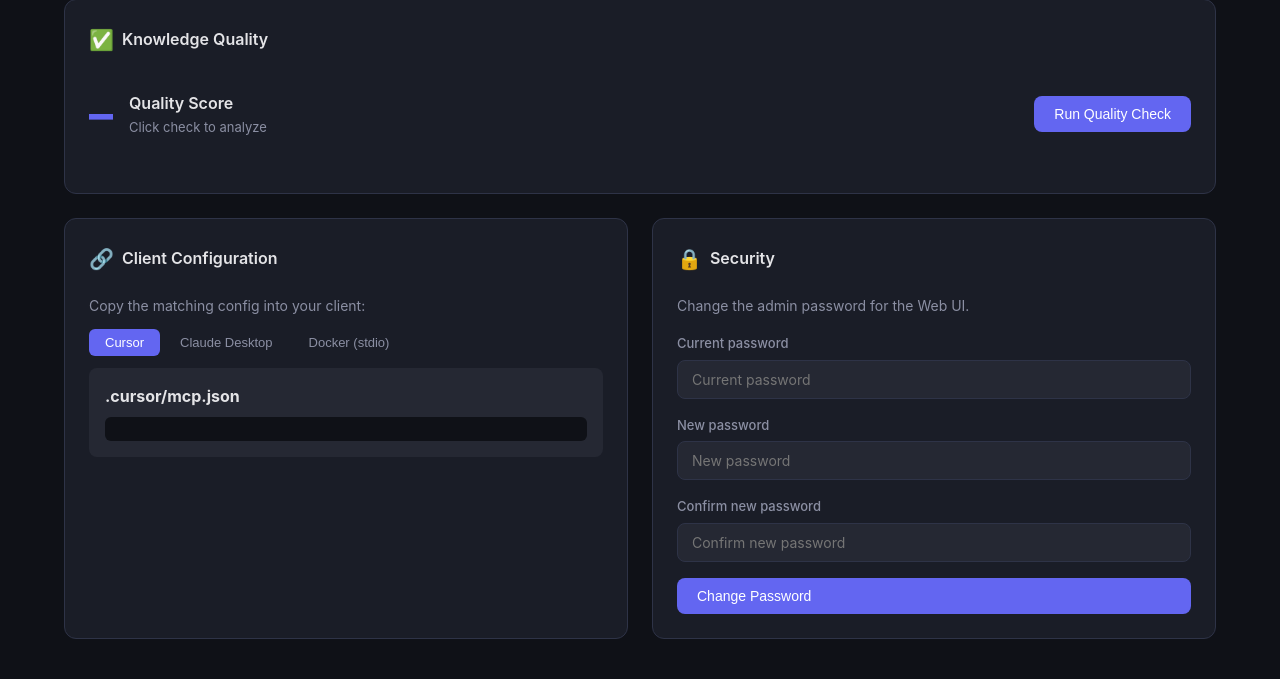
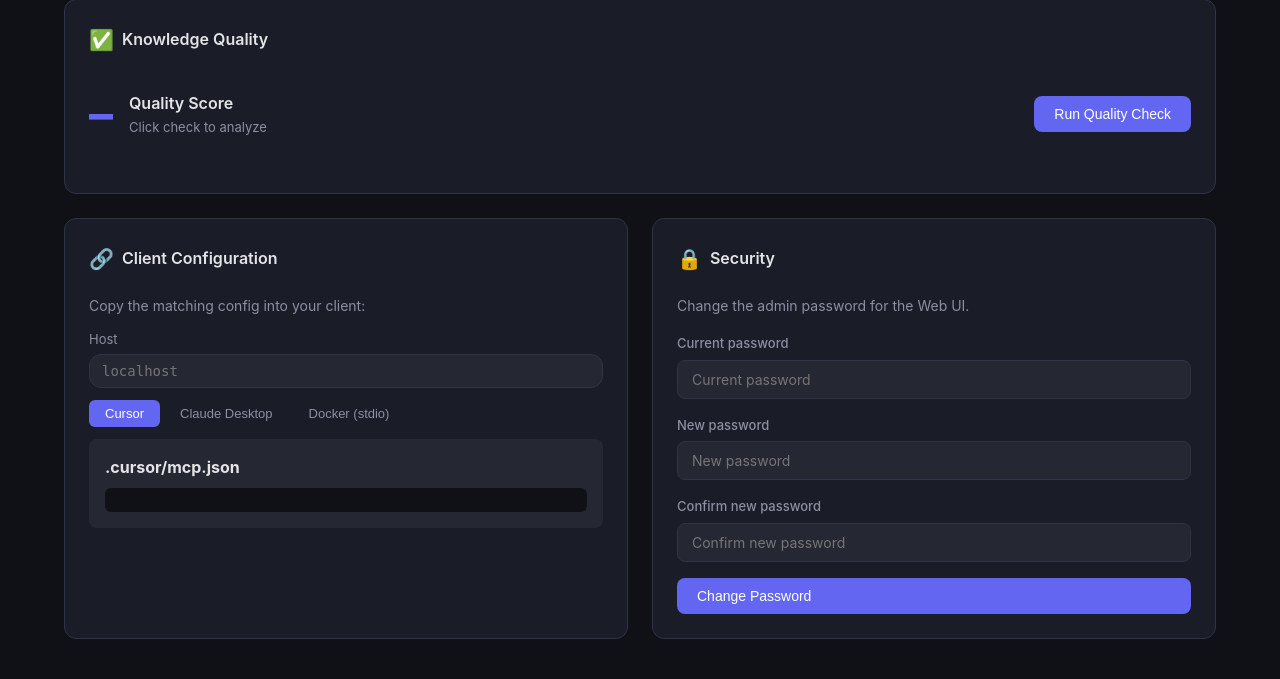
Before and after one commit to dl4rce/flaiwheel, a Python web app: template src/flaiwheel/templates/index.html in a window 1280 px wide. Shown: the part 1688-2367 px from the top of the page. Run offline with Jinja, Linux system fonts and the light colour scheme; the template is opened without the code that fills it, so the values that code supplies are empty.

Commit message:
v1.6.9 — Add configurable host field to client configuration panel
Web UI now has a Host input field in the Client Configuration section.
Defaults to current hostname (shown as placeholder). When changed, all
config snippets (Cursor, Claude Desktop, Docker stdio) update live
with the custom host. Useful for remote/server deployments.

Made-with: Cursor

```diff
--- a/pyproject.toml
+++ b/pyproject.toml
@@ -1,6 +1,6 @@
 [project]
 name = "flaiwheel"
-version = "1.6.8"
+version = "1.6.9"
 description = "Flywheel with AI, for AI – self-improving knowledge base for AI coding agents"
 readme = "README.md"
 license = {text = "Business Source License 1.1. See LICENSE.md. Commercial licensing: info@4rce.com"}
--- a/src/flaiwheel/__init__.py
+++ b/src/flaiwheel/__init__.py
@@ -3,4 +3,4 @@
 # Use of this software is governed by the Business Source License 1.1. See LICENSE.md.
 
 """Flaiwheel – Self-improving knowledge base for AI coding agents."""
-__version__ = "1.6.8"
+__version__ = "1.6.9"
--- a/src/flaiwheel/templates/index.html
+++ b/src/flaiwheel/templates/index.html
@@ -416,6 +416,12 @@
                 <p style="color:var(--text-dim); font-size:14px; margin-bottom:12px;">
                     Copy the matching config into your client:
                 </p>
+                <div style="margin-bottom:12px;">
+                    <label style="font-size:13px; color:var(--text-dim); display:block; margin-bottom:4px;">Host</label>
+                    <input id="config-host" type="text" placeholder="localhost"
+                        style="width:100%; padding:8px 12px; background:var(--bg-input); border:1px solid var(--border); border-radius:var(--radius); color:var(--text); font-size:14px; font-family:monospace;"
+                        oninput="updateConnectionConfigs()">
+                </div>
                 <div class="tab-row">
                     <button class="tab-btn active" onclick="showTab(this, 'tab-cursor')">Cursor</button>
                     <button class="tab-btn" onclick="showTab(this, 'tab-claude')">Claude Desktop</button>
@@ -783,7 +789,9 @@
     }
 
     function updateConnectionConfigs() {
-        var host = window.location.hostname;
+        var hostInput = document.getElementById('config-host');
+        var host = (hostInput && hostInput.value.trim()) || window.location.hostname;
+        hostInput.placeholder = window.location.hostname;
         var ssePort = currentConfig.sse_port || 8081;
 
         document.getElementById('config-cursor').textContent = JSON.stringify({
```
